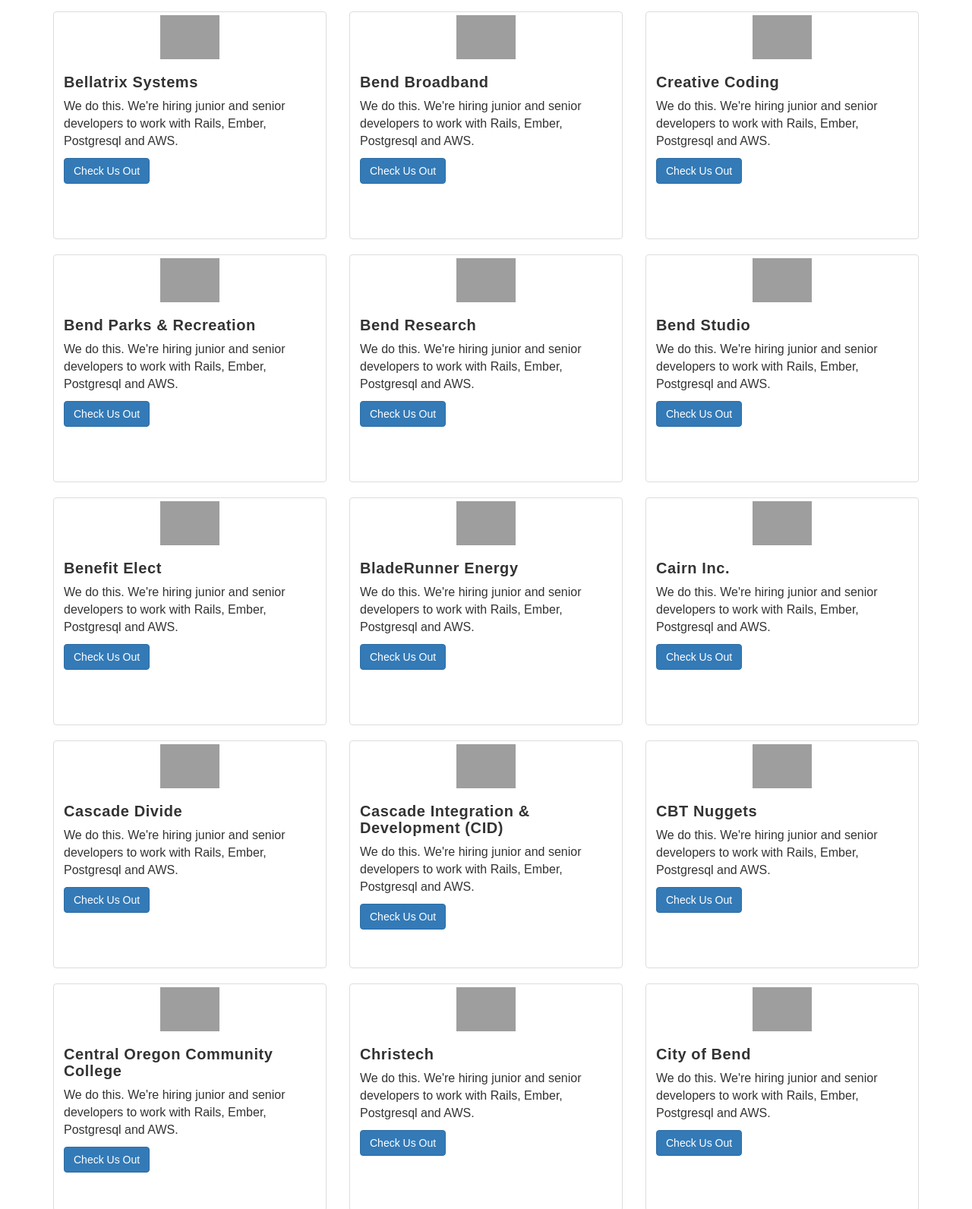
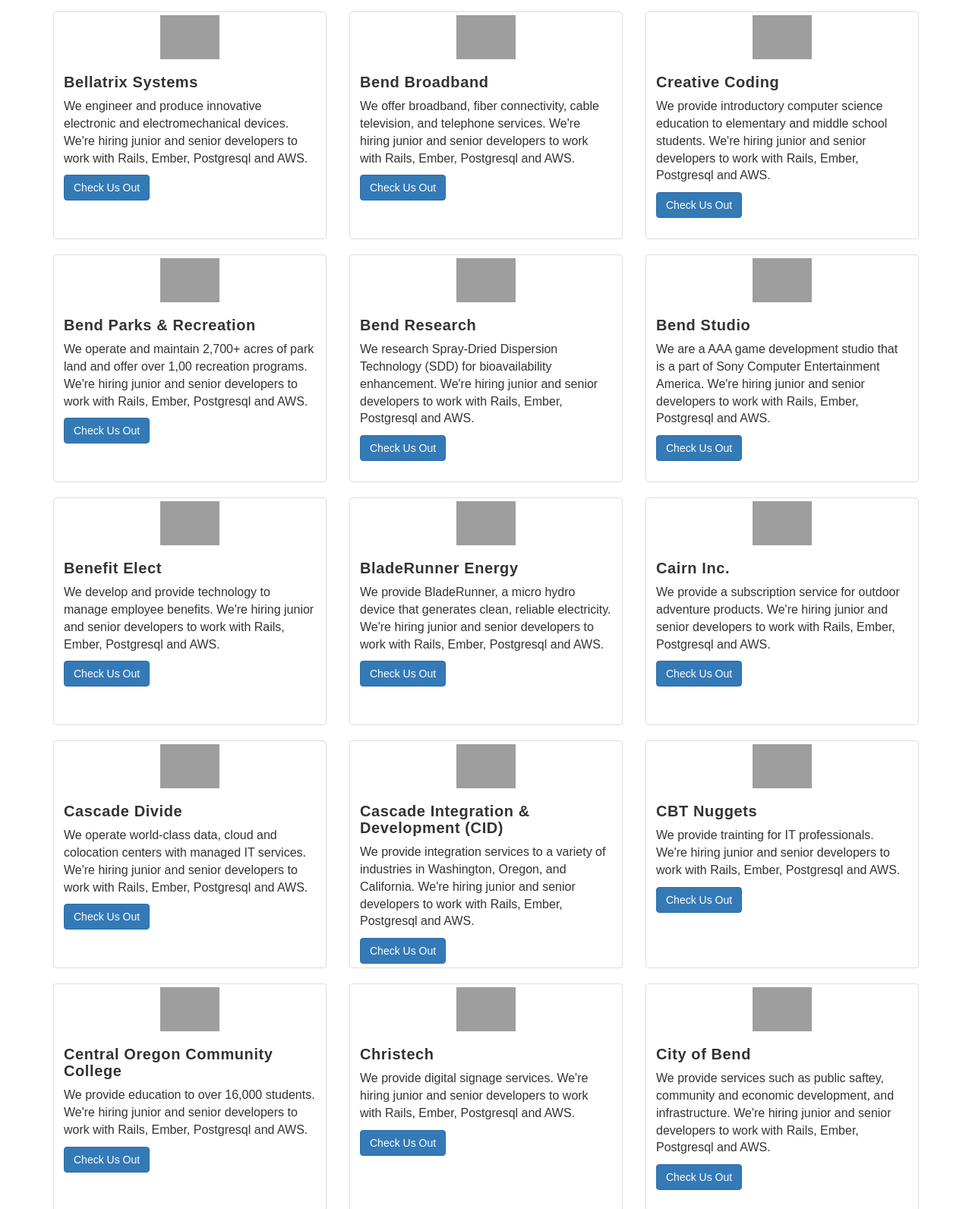
Before and after one commit to osu-cascades/bend-tech-companies, a plain HTML site: page index.html in a window 1280 px wide. Shown: the part 760-2352 px from the top of the page at 76% size. Drawn offline with nearby package versions, Linux system fonts and the light colour scheme; grey boxes are pictures that could not be loaded; a web font is replaced by a local one.

Commit message:
Add more 'We do' sentences Reference #1

```diff
--- a/index.html
+++ b/index.html
@@ -89,7 +89,7 @@
             <img src="http://www.bellatrix.com/wp-content/uploads/2013/03/logo-menu.png" class="logo">
             <div class="caption">
               <h3 class="companytitle">Bellatrix Systems</h3>
-              <p class="description">We do this. We're hiring junior and senior developers to work with Rails, Ember, Postgresql and AWS.</p>
+              <p class="description">We engineer and produce innovative electronic and electromechanical devices. We're hiring junior and senior developers to work with Rails, Ember, Postgresql and AWS.</p>
               <a href="http://www.bellatrix.com/" target="_blank"><button type="button" class="btn btn-primary">Check Us Out</button></a>
             </div>
           </div>
@@ -100,7 +100,7 @@
             <img src="http://www.redmondnewstoday.com/wp-content/uploads/2016/04/Bend-Broadband-logo.jpg?x11453" class="logo" id="BendBroadbandLogo">
             <div class="caption">
               <h3 class="companytitle" id="BendBroadbandTitle">Bend Broadband</h3>
-              <p class="description">We do this. We're hiring junior and senior developers to work with Rails, Ember, Postgresql and AWS.</p>
+              <p class="description">We offer broadband, fiber connectivity, cable television, and telephone services. We're hiring junior and senior developers to work with Rails, Ember, Postgresql and AWS.</p>
               <a href="https://bendbroadband.com/residential/" target="_blank"><button type="button" class="btn btn-primary">Check Us Out</button></a>
             </div>
           </div>
@@ -111,7 +111,7 @@
             <img src="http://static1.squarespace.com/static/56e485cef8508224be016547/t/5714111f01dbae161fa212d9/1502833826988/?format=1500w" class="logo black">
             <div class="caption">
               <h3 class="companytitle">Creative Coding</h3>
-              <p class="description">We do this. We're hiring junior and senior developers to work with Rails, Ember, Postgresql and AWS.</p>
+              <p class="description">We provide introductory computer science education to elementary and middle school students. We're hiring junior and senior developers to work with Rails, Ember, Postgresql and AWS.</p>
               <a href="http://www.bendcreativecoding.com/" target="_blank"><button type="button" class="btn btn-primary">Check Us Out</button></a>
             </div>
           </div>
@@ -122,7 +122,7 @@
             <img src="https://cdn3.sportngin.com/attachments/photo/8986/0198/Parks_and_Rec_logo_large.jpg" class="logo">
             <div class="caption">
               <h3 class="companytitle">Bend Parks & Recreation</h3>
-              <p class="description">We do this. We're hiring junior and senior developers to work with Rails, Ember, Postgresql and AWS.</p>
+              <p class="description">We operate and maintain 2,700+ acres of park land and offer over 1,00 recreation programs. We're hiring junior and senior developers to work with Rails, Ember, Postgresql and AWS.</p>
               <a href="http://www.bendparksandrec.org/" target="_blank"><button type="button" class="btn btn-primary">Check Us Out</button></a>
             </div>
           </div>
@@ -133,7 +133,7 @@
             <img src="https://media.glassdoor.com/sqll/224314/bend-research-squarelogo.png" class="logo">
             <div class="caption">
               <h3 class="companytitle">Bend Research</h3>
-              <p class="description">We do this. We're hiring junior and senior developers to work with Rails, Ember, Postgresql and AWS.</p>
+              <p class="description">We research Spray-Dried Dispersion Technology (SDD) for bioavailability enhancement. We're hiring junior and senior developers to work with Rails, Ember, Postgresql and AWS.</p>
               <a href="https://www.capsugel.com/locations/bend-oregon-usa" target="_blank"><button type="button" class="btn btn-primary">Check Us Out</button></a>
             </div>
           </div>
@@ -144,7 +144,7 @@
             <img src="https://upload.wikimedia.org/wikipedia/en/thumb/4/42/SonyBENDlogo.png/220px-SonyBENDlogo.png" class="logo">
             <div class="caption">
               <h3 class="companytitle">Bend Studio</h3>
-              <p class="description">We do this. We're hiring junior and senior developers to work with Rails, Ember, Postgresql and AWS.</p>
+              <p class="description">We are a AAA game development studio that is a part of Sony Computer Entertainment America. We're hiring junior and senior developers to work with Rails, Ember, Postgresql and AWS.</p>
               <a href="https://bendstudio.com/" target="_blank"><button type="button" class="btn btn-primary">Check Us Out</button></a>
             </div>
           </div>
@@ -155,7 +155,7 @@
             <img src="http://nfra1660.com/wp-content/uploads/2017/04/BenefitElect.jpg" class="logo">
             <div class="caption">
               <h3 class="companytitle">Benefit Elect</h3>
-              <p class="description">We do this. We're hiring junior and senior developers to work with Rails, Ember, Postgresql and AWS.</p>
+              <p class="description">We develop and provide technology to manage employee benefits. We're hiring junior and senior developers to work with Rails, Ember, Postgresql and AWS.</p>
               <a href="http://benefitelect.com/" target="_blank"><button type="button" class="btn btn-primary">Check Us Out</button></a>
             </div>
           </div>
@@ -166,7 +166,7 @@
             <img src="http://www.bladerunnerenergy.com/wp-content/uploads/2015/03/cropped-cropped-Header_3-e1425996137752.png" class="logo">
             <div class="caption">
               <h3 class="companytitle">BladeRunner Energy</h3>
-              <p class="description">We do this. We're hiring junior and senior developers to work with Rails, Ember, Postgresql and AWS.</p>
+              <p class="description">We provide BladeRunner, a micro hydro device that generates clean, reliable electricity. We're hiring junior and senior developers to work with Rails, Ember, Postgresql and AWS.</p>
               <a href="http://www.bladerunnerenergy.com/" target="_blank"><button type="button" class="btn btn-primary">Check Us Out</button></a>
             </div>
           </div>
@@ -177,7 +177,7 @@
             <img src="https://cdn.shopify.com/s/files/1/0378/0373/t/14/assets/logo.png?14561030720871858368" class="logo black">
             <div class="caption">
               <h3 class="companytitle">Cairn Inc.</h3>
-              <p class="description">We do this. We're hiring junior and senior developers to work with Rails, Ember, Postgresql and AWS.</p>
+              <p class="description">We provide a subscription service for outdoor adventure products. We're hiring junior and senior developers to work with Rails, Ember, Postgresql and AWS.</p>
               <a href="https://www.getcairn.com/" target="_blank"><button type="button" class="btn btn-primary">Check Us Out</button></a>
             </div>
           </div>
@@ -188,7 +188,7 @@
             <img src="http://www.cascadedivide.com/img/logo.png" class="logo">
             <div class="caption">
               <h3 class="companytitle">Cascade Divide</h3>
-              <p class="description">We do this. We're hiring junior and senior developers to work with Rails, Ember, Postgresql and AWS.</p>
+              <p class="description">We operate world-class data, cloud and colocation centers with managed IT services. We're hiring junior and senior developers to work with Rails, Ember, Postgresql and AWS.</p>
               <a href="http://www.cascadedivide.com" target="_blank"><button type="button" class="btn btn-primary">Check Us Out</button></a>
             </div>
           </div>
@@ -199,7 +199,7 @@
             <img src="http://cascadeid.net/wp-content/uploads/2017/11/LogoMedRaw.png" class="logo">
             <div class="caption">
               <h3 class="companytitle">Cascade Integration & Development (CID)</h3>
-              <p class="description">We do this. We're hiring junior and senior developers to work with Rails, Ember, Postgresql and AWS.</p>
+              <p class="description">We provide integration services to a variety of industries in Washington, Oregon, and California. We're hiring junior and senior developers to work with Rails, Ember, Postgresql and AWS.</p>
               <a href="http://cascadeid.net/" target="_blank"><button type="button" class="btn btn-primary">Check Us Out</button></a>
             </div>
           </div>
@@ -210,7 +210,7 @@
             <img src="https://www.pointit.com/wp-content/uploads/2017/05/CBTN-logo-640-320.png" class="logo black">
             <div class="caption">
               <h3 class="companytitle">CBT Nuggets</h3>
-              <p class="description">We do this. We're hiring junior and senior developers to work with Rails, Ember, Postgresql and AWS.</p>
+              <p class="description">We provide trainting for IT professionals. We're hiring junior and senior developers to work with Rails, Ember, Postgresql and AWS.</p>
               <a href="https://www.cbtnuggets.com/" target="_blank"><button type="button" class="btn btn-primary">Check Us Out</button></a>
             </div>
           </div>
@@ -221,7 +221,7 @@
             <img src="https://www.cocc.edu/images/cocc-hdr-logo.png" class="logo">
             <div class="caption">
               <h3 class="companytitle">Central Oregon Community College</h3>
-              <p class="description">We do this. We're hiring junior and senior developers to work with Rails, Ember, Postgresql and AWS.</p>
+              <p class="description">We provide education to over 16,000 students. We're hiring junior and senior developers to work with Rails, Ember, Postgresql and AWS.</p>
               <a href="https://www.cocc.edu/" target="_blank"><button type="button" class="btn btn-primary">Check Us Out</button></a>
             </div>
           </div>
@@ -232,7 +232,7 @@
             <img src="http://christech.us/img/ctlogo.jpg" class="logo">
             <div class="caption">
               <h3 class="companytitle">Christech</h3>
-              <p class="description">We do this. We're hiring junior and senior developers to work with Rails, Ember, Postgresql and AWS.</p>
+              <p class="description">We provide digital signage services. We're hiring junior and senior developers to work with Rails, Ember, Postgresql and AWS.</p>
               <a href="http://christech.us/" target="_blank"><button type="button" class="btn btn-primary">Check Us Out</button></a>
             </div>
           </div>
@@ -243,7 +243,7 @@
             <img src="http://agency.governmentjobs.com/images/AgencyImages/COB-H_RGB_72.jpg" class="logo black">
             <div class="caption">
               <h3 class="companytitle">City of Bend</h3>
-              <p class="description">We do this. We're hiring junior and senior developers to work with Rails, Ember, Postgresql and AWS.</p>
+              <p class="description">We provide services such as public saftey, community and economic development, and infrastructure. We're hiring junior and senior developers to work with Rails, Ember, Postgresql and AWS.</p>
               <a href="https://www.bendoregon.gov/" target="_blank"><button type="button" class="btn btn-primary">Check Us Out</button></a>
             </div>
           </div>
@@ -254,7 +254,7 @@
             <img src="https://media.licdn.com/mpr/mpr/shrink_100_100/p/4/000/164/02d/2d6ae73.png" class="logo" id="cividatalogo">
             <div class="caption">
               <h3 class="companytitle">CiviData</h3>
-              <p class="description">We do this. We're hiring junior and senior developers to work with Rails, Ember, Postgresql and AWS.</p>
+              <p class="description">We collect, maintain, and organize knowledge of local public sector organizations. We're hiring junior and senior developers to work with Rails, Ember, Postgresql and AWS.</p>
               <a href="http://cividata.com/" target="_blank"><button type="button" class="btn btn-primary">Check Us Out</button></a>
             </div>
           </div>
@@ -265,7 +265,7 @@
             <img src="https://cmitsolutions.com/central-oregon/wp-content/themes/cmit/img/logo.png" class="logo">
             <div class="caption">
               <h3 class="companytitle">CMIT Solutions of Central Oregon</h3>
-              <p class="description">We do this. We're hiring junior and senior developers to work with Rails, Ember, Postgresql and AWS.</p>
+              <p class="description">We provide managed IT services. We're hiring junior and senior developers to work with Rails, Ember, Postgresql and AWS.</p>
               <a href="https://www.cmitsolutions.com/cmit-solutions-of-central-oregon/" target="_blank"><button type="button" class="btn btn-primary">Check Us Out</button></a>
             </div>
           </div>
@@ -276,7 +276,7 @@
             <img src="https://blog.codepen.io/wp-content/uploads/2012/06/Black-Large.png" class="logo">
             <div class="caption">
               <h3 class="companytitle">CodePen</h3>
-              <p class="description">We do this. We're hiring junior and senior developers to work with Rails, Ember, Postgresql and AWS.</p>
+              <p class="description">We provide an online code editor and open-source environment for testing and showcasing HTML, CSS, and Javascript code snippets. We're hiring junior and senior developers to work with Rails, Ember, Postgresql and AWS.</p>
               <a href="https://codepen.io/" target="_blank"><button type="button" class="btn btn-primary">Check Us Out</button></a>
             </div>
           </div>
@@ -287,7 +287,7 @@
             <img src="http://ektt9febq9-flywheel.netdna-ssl.com/wp-content/themes/headway-conversionmax/images/conversion-max.png" class="logo">
             <div class="caption">
               <h3 class="companytitle">Conversion Max</h3>
-              <p class="description">We do this. We're hiring junior and senior developers to work with Rails, Ember, Postgresql and AWS.</p>
+              <p class="description">We provide conversion optimization services. We're hiring junior and senior developers to work with Rails, Ember, Postgresql and AWS.</p>
               <a href="http://conversionmax.com/" target="_blank"><button type="button" class="btn btn-primary">Check Us Out</button></a>
             </div>
           </div>
@@ -298,7 +298,7 @@
             <img src="https://media.licdn.com/mpr/mpr/shrink_200_200/AAEAAQAAAAAAAA2KAAAAJDU1OTVkZTNhLWRjNjctNGQ5OS05NzE2LThkZDdjNTdlZTdmYQ.png" class="logo">
             <div class="caption">
               <h3 class="companytitle">Craft CMS</h3>
-              <p class="description">We do this. We're hiring junior and senior developers to work with Rails, Ember, Postgresql and AWS.</p>
+              <p class="description">We provide Craft, a content management service used by some of the worlds top brands. We're hiring junior and senior developers to work with Rails, Ember, Postgresql and AWS.</p>
               <a href="https://craftcms.com/" target="_blank"><button type="button" class="btn btn-primary">Check Us Out</button></a>
             </div>
           </div>
@@ -309,7 +309,7 @@
             <img src="http://crowerks.com/wp-content/uploads/2015/12/Crowerks-Logo-png400.png" class="logo">
             <div class="caption">
               <h3 class="companytitle">Crowerks</h3>
-              <p class="description">We do this. We're hiring junior and senior developers to work with Rails, Ember, Postgresql and AWS.</p>
+              <p class="description">We create custom visuals for clients, specializing in hospitality, travel, and leisure brands. We're hiring junior and senior developers to work with Rails, Ember, Postgresql and AWS.</p>
               <a href="http://crowerks.com" target="_blank"><button type="button" class="btn btn-primary">Check Us Out</button></a>
             </div>
           </div>
```
